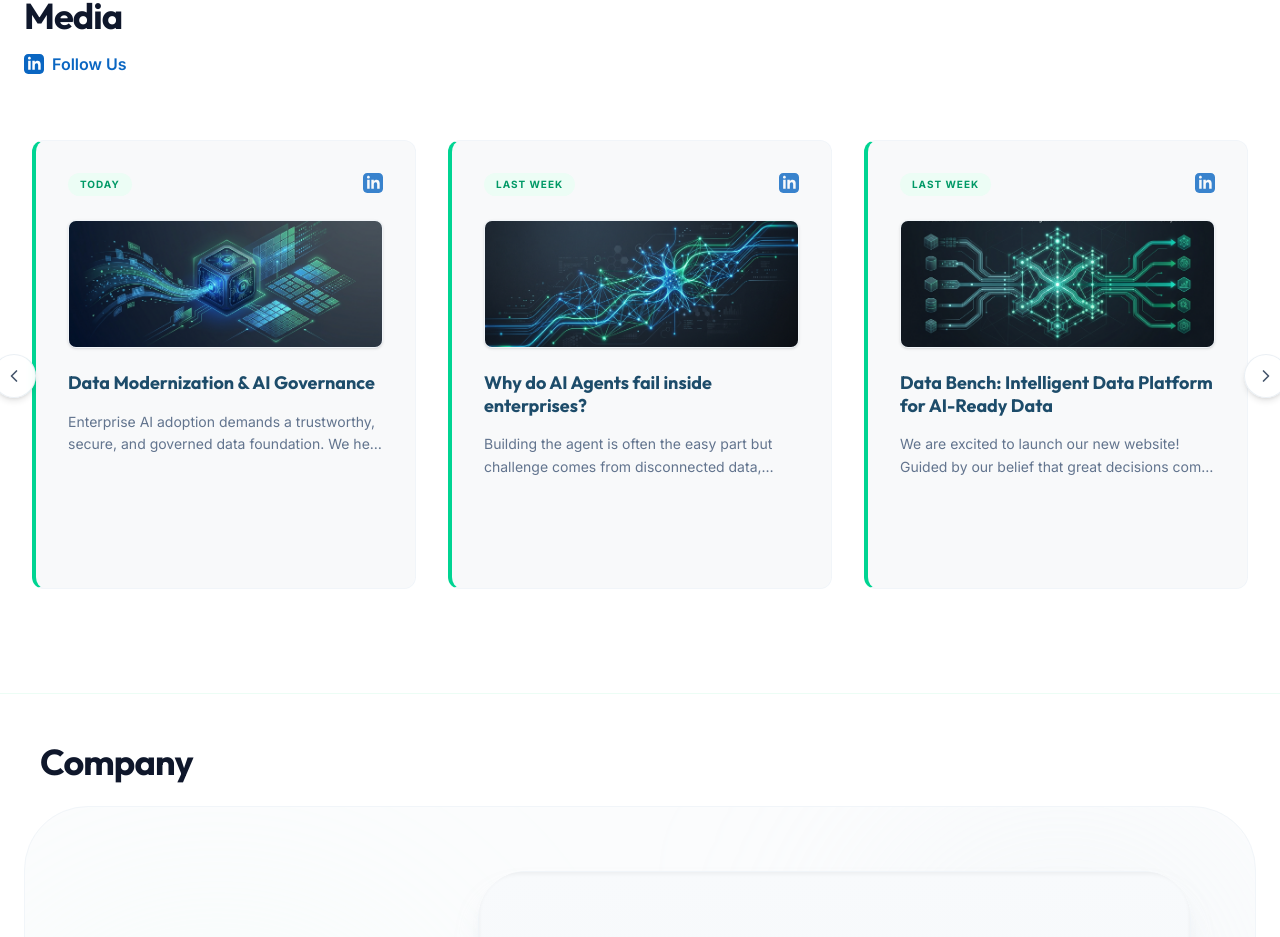
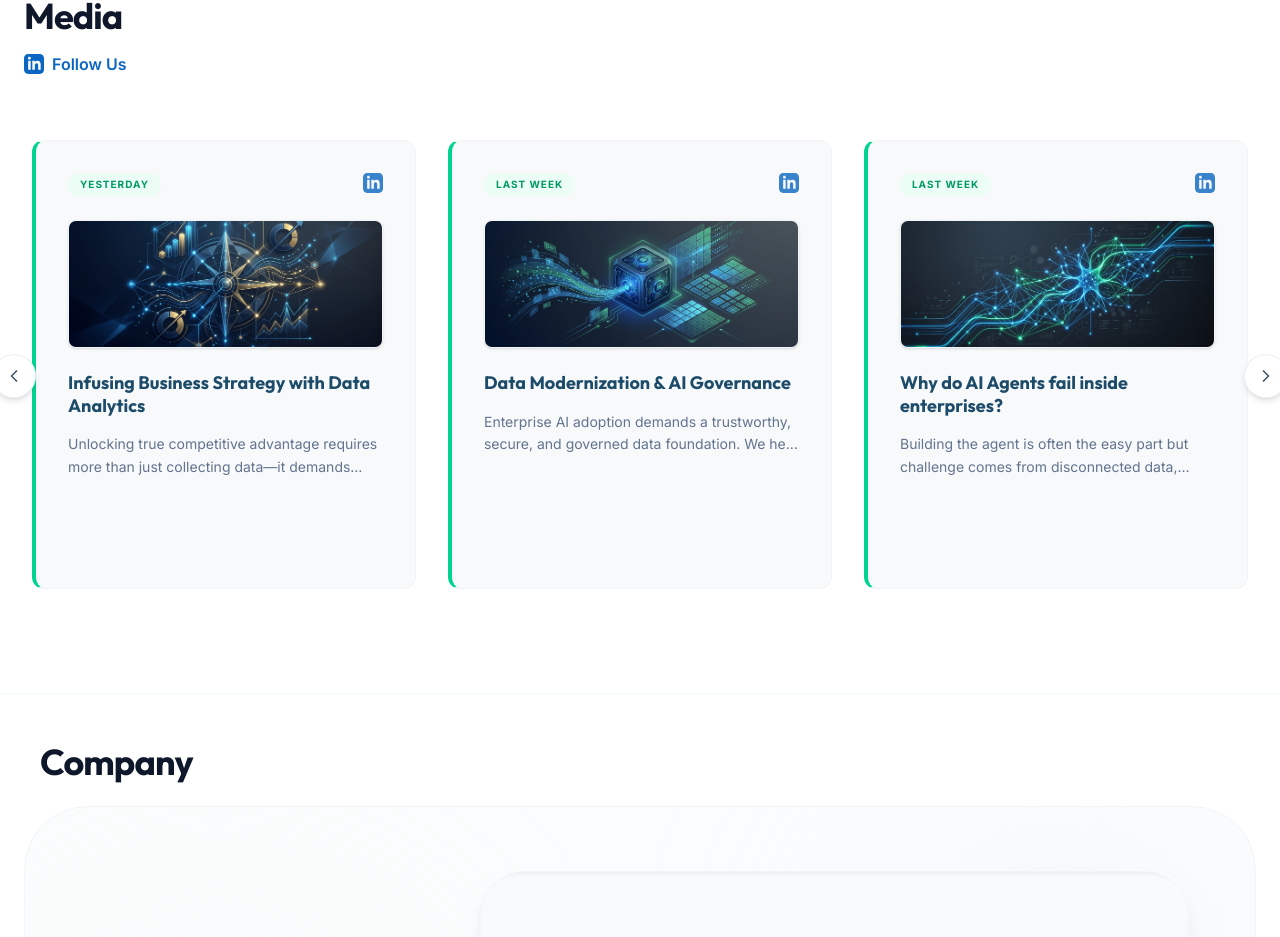
Before and after one commit to msantacruz777/Databench, a React (Vite) app: page / in a window 1280 px wide. Shown: the part 4653-5590 px from the top of the page. Built offline with nearby package versions, Linux system fonts and the light colour scheme; no server answers.

Commit message:
feat: add new LinkedIn post to carousel
Include a recent post regarding business strategy and data analytics integration.

```diff
--- a/src/App.tsx
+++ b/src/App.tsx
@@ -226,8 +226,16 @@ const LinkedInSection = () => {
 
   const posts = [
     {
+      id: 9,
+      badge: "Yesterday",
+      title: "Infusing Business Strategy with Data Analytics",
+      text: "Unlocking true competitive advantage requires more than just collecting data—it demands infusing your business strategy with robust, governed data analytics. We help companies integrate strategic decision frameworks into modern data systems, empowering leaders with clear, context-rich intelligence that drives long-term growth.",
+      image: "/business_strategy_analytics.jpg",
+      url: "https://www.linkedin.com/posts/data-bench_infuse-business-strategy-with-data-analytics-activity-7475225962729693186-BU_h?utm_source=share&utm_medium=member_desktop&rcm=ACoAAAfTR_wBBByb0C7UERxOLxKheF6sLNa6Wx4"
+    },
+    {
       id: 8,
-      badge: "Today",
+      badge: "Last week",
       title: "Data Modernization & AI Governance",
       text: "Enterprise AI adoption demands a trustworthy, secure, and governed data foundation. We help organizations modernize their infrastructure to establish precise data governance, preparing disparate data sources for secure, scale-ready AI integration.",
       image: "/data_modernization_governance.jpg",
```
Also changed, not shown: public/business_strategy_analytics.jpg (added).
